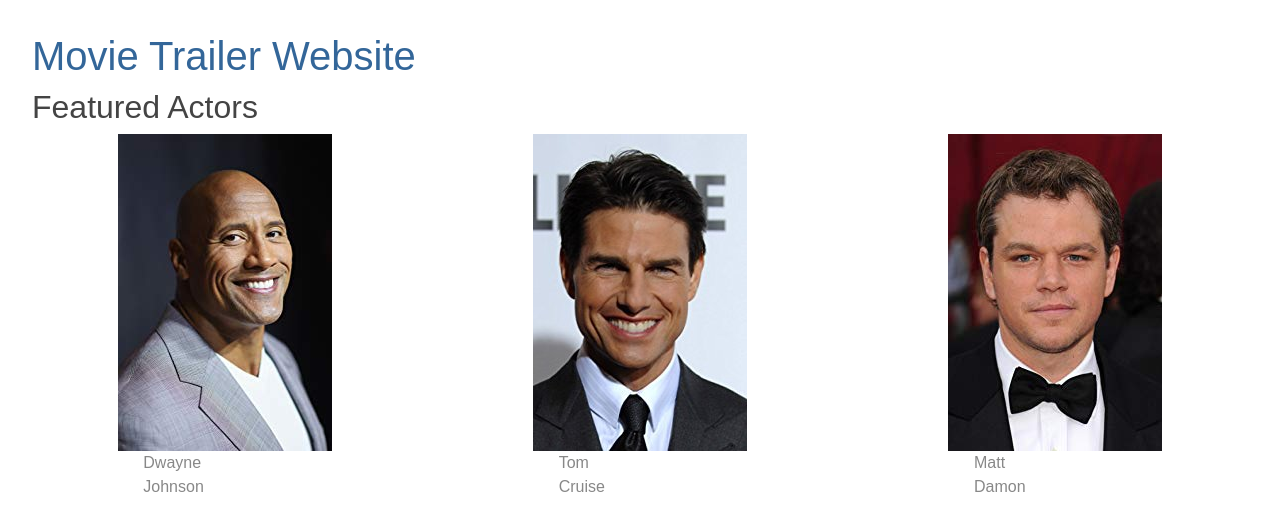
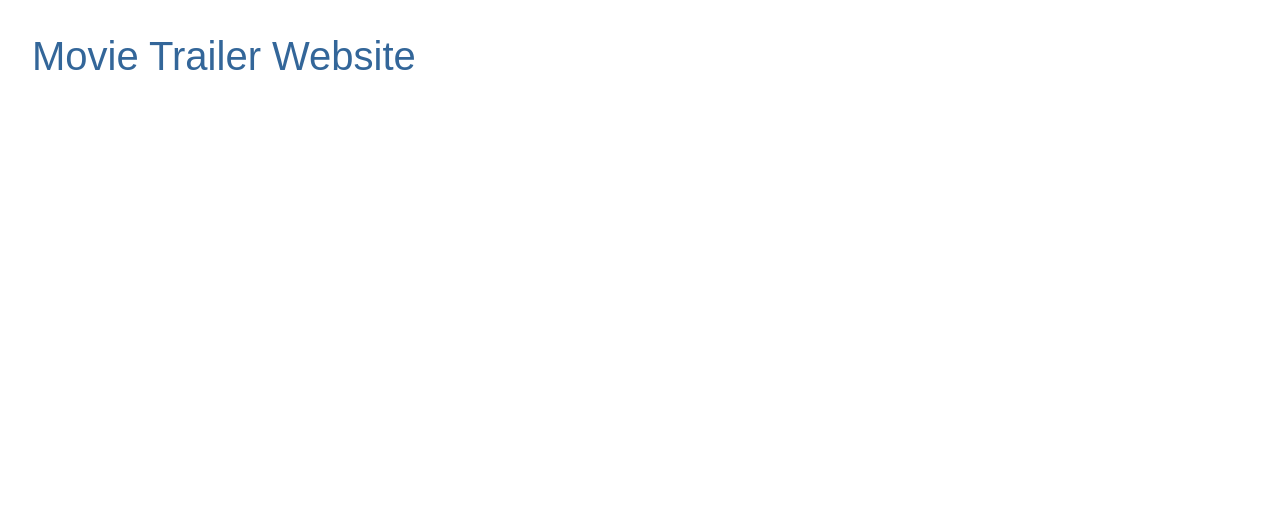
Before and after one commit to JaredNachman/movie-trailer-app, an Angular app: page /actor-detail in a window 1280 px wide. Shown: the top 530 px of the page. Built offline with nearby package versions, Linux system fonts and the light colour scheme.

Commit message:
fix: fix errors with initial loading of site
I'm not exactly sure what exactly was causing the problem. There were a
bunch of little things I tweaked to get it working.

```diff
--- a/src/app/actor-detail/actor-detail.component.ts
+++ b/src/app/actor-detail/actor-detail.component.ts
@@ -1,7 +1,5 @@
-import { Component, OnInit } from '@angular/core';
 import { Component, OnInit, Input } from '@angular/core';
-
-
+import { Actor } from '../actors/actor';
 
 @Component({
   selector: 'app-actor-detail',
@@ -10,7 +8,7 @@ import { Component, OnInit, Input } from '@angular/core';
 })
 export class ActorDetailComponent implements OnInit {
 
- @Input() actor:Actor ;
+ @Input() actor: Actor;
 
   constructor() { }
 
--- a/src/app/actors/actors.component.ts
+++ b/src/app/actors/actors.component.ts
@@ -1,6 +1,7 @@
 
 import { Component, OnInit } from '@angular/core';
 
+import { Actor } from './actor'
 import { ALL_ACTORS } from './mock-actors';
 
 @Component({
--- a/src/app/app-routing.module.ts
+++ b/src/app/app-routing.module.ts
@@ -7,7 +7,7 @@ import { ActorDetailComponent }      from './actor-detail/actor-detail.component
 
 
 const routes: Routes = [
-
+  { path: '', component: ActorsComponent },
   { path: 'actors', component: ActorsComponent },
   { path: 'actor-detail', component: ActorDetailComponent }
 
--- a/src/app/app.component.html
+++ b/src/app/app.component.html
@@ -1,4 +1,2 @@
 <h1>{{title}}</h1>
-
-<app-actors></app-actors>
 <router-outlet></router-outlet>
--- a/src/app/app.module.ts
+++ b/src/app/app.module.ts
@@ -12,8 +12,7 @@ import { ActorDetailComponent } from './actor-detail/actor-detail.component';
   declarations: [
     AppComponent,
     ActorsComponent,
-    ActorDetailComponent,
-
+    ActorDetailComponent
   ],
   imports: [
     BrowserModule,
```
